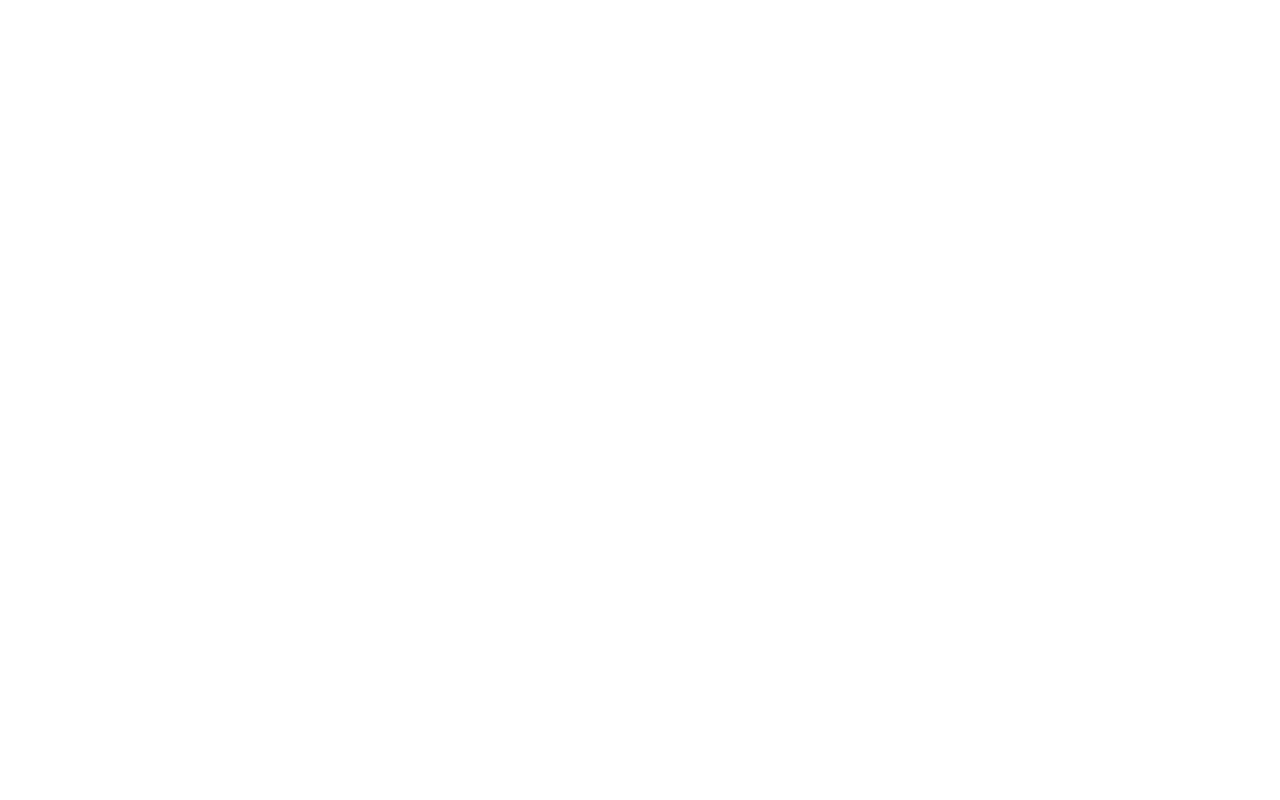
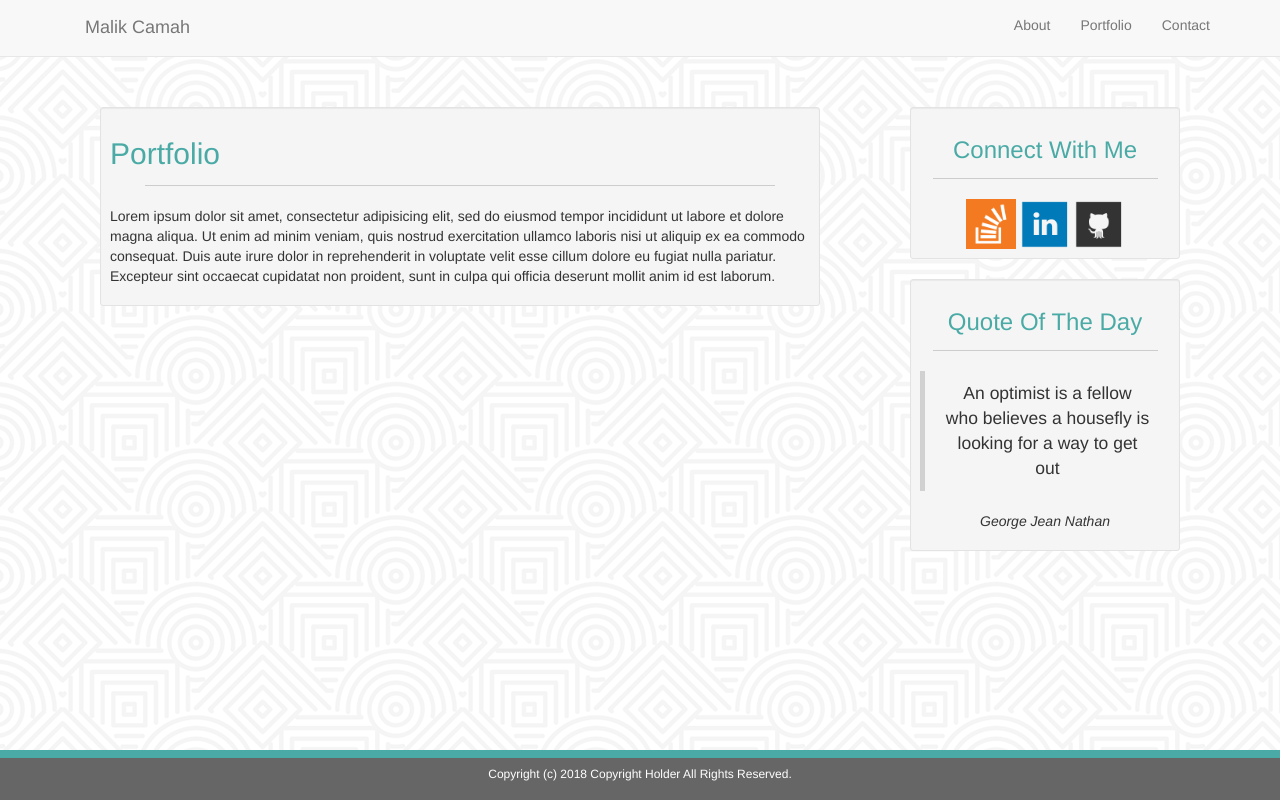
Before and after one commit to MalikCamah/Bootstrap-Portfolio, a plain HTML site: page portfolio.html in a window 1280 px wide. Drawn offline with nearby package versions, Linux system fonts and the light colour scheme.

Commit message:
finalizing project

```diff
--- a/css/style.css
+++ b/css/style.css
@@ -263,3 +263,70 @@ label,
 input {
   display: block;
 }
+
+
+
+
+
+
+
+
+#reverse main {
+  padding-right: 100px;
+  padding-left: 100px;
+
+}
+#reverse
+h2,
+h3 {
+  color:#4aaaa5;
+  padding:0 0 5px 0;
+}
+
+#reverse a {
+  cursor:pointer;
+}
+
+#reverse .myheader {
+  margin:0 0 50px 0 ;
+}
+
+#reverse .color {
+  background-color: #666666;
+  border-top:8px solid #4aaaa5;
+  color:#fff;
+}
+
+
+#reverse blockquote ~ p {
+  font-style: italic;
+}
+
+
+#reverse .custom2 {
+  font-size: 18px;
+}
+
+#reverse .custom1 {
+  padding-right:20px;
+}
+
+#reverse hr {
+  border-color: #ccc;
+  width: 90%;
+  margin-top: 0px;
+}
+
+#reverse .imageresize {
+width:50px;
+height: 50px;
+}
+
+#reverse .expandArea {
+  width: 600px;
+  height: 250px;
+}
+
+#reverse label {
+  margin:10px 0 5px 0;
+}
--- a/portfolio.html
+++ b/portfolio.html
@@ -0,0 +1,74 @@
+<!DOCTYPE html>
+<html lang="en">
+<head>
+  <meta charset="UTF-8">
+  <meta name="viewport" content="width=device-width, initial-scale=1.0">
+  <meta http-equiv="X-UA-Compatible" content="ie=edge">
+  <link rel="stylesheet" href="https://maxcdn.bootstrapcdn.com/bootstrap/3.3.7/css/bootstrap.min.css" integrity="sha384-BVYiiSIFeK1dGmJRAkycuHAHRg32OmUcww7on3RYdg4Va+PmSTsz/K68vbdEjh4u" crossorigin="anonymous">
+  <link rel="stylesheet" href="css/style.css">
+  <title>Bootstrap Portfolio</title>
+
+</head>
+
+<body id="reverse">
+
+  <!--Header & Navigation -->
+  <div class="navbar navbar-default navbar-static-top myheader">
+    <div class="container">
+      <!-- <h1 class="navbar-text">Malik Camah</h1> -->
+      <a href="#" class="navbar-text custom2">Malik Camah</a>
+      <ul class="nav navbar-nav navbar-right">
+        <li><a href="#">About</a></li>
+        <li><a href="#">Portfolio</a></li>
+        <li><a href="#">Contact</a></li>
+      </ul>
+    </div>
+  </div>
+
+
+<main>
+  <div class="container-fluid row">
+    <div class="col-md-8 outline well well-sm">
+      <h2>Portfolio</h2>
+      <hr>
+
+<p>Lorem ipsum dolor sit amet, consectetur adipisicing elit, sed do eiusmod tempor incididunt ut labore et dolore magna aliqua. Ut enim ad minim veniam, quis nostrud exercitation ullamco laboris nisi ut aliquip ex ea commodo consequat. Duis aute irure dolor in reprehenderit in voluptate velit esse cillum dolore eu fugiat nulla pariatur. Excepteur sint occaecat cupidatat non proident, sunt in culpa qui officia deserunt mollit anim id est laborum.</p>
+
+    </div>
+    <div class="col-md-3 outline col-md-offset-1 well well-sm text-center flex">
+      <h3>Connect With Me</h3>
+      <hr>
+      <a href="https://stackoverflow.com/cv/malikc"><img src="assets/images/overflow.png" alt="overflow" class="imageresize"></a>
+      <a href="http://www.linkedin.com/in/malik-camah-1a10086a"><img src="assets/images/linkedin.png" alt="linkedin" class="imageresize"></a>
+      <a href="https://github.com/MalikCamah/Basic-Portfolio"><img src="assets/images/github.png" alt="github" class="imageresize"></a>
+
+    </div>
+    <div class="col-md-3 outline col-md-offset-1 well well-sm text-center">
+      <h3>Quote Of The Day</h3>
+      <hr>
+      <blockquote>
+        An optimist is a fellow who believes a housefly is looking for a way to get out
+      </blockquote>
+      <!-- <p>L elit, sed do eiusmod tempor incididunt ut labore et dolore magna aliq consequat. Duis aute irure dolor in reprehenderit in voluptate velit esse cillum dolore eu fugiat nulla pariatur.</p> -->
+      <p>George Jean Nathan</p>
+    </div>
+    </div>
+
+
+
+
+
+
+      <!--Footer -->
+      <div class="navbar navbar-inverse navbar-fixed-bottom text-center color">
+        <div class="container">
+          <h6>Copyright (c) 2018 Copyright Holder All Rights Reserved.</h6>
+        </div>
+      </div>
+      <br>
+      <br>
+      <br>
+
+      </div>
+      </body>
+      </html>
```
Also changed, not shown: 1 other file.
